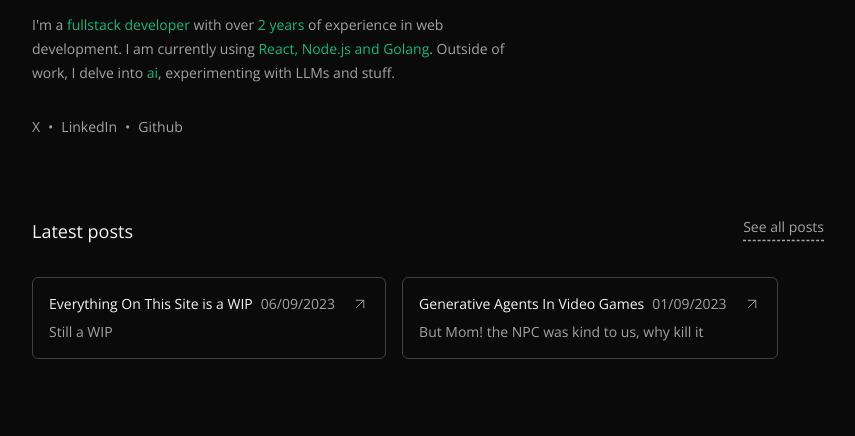
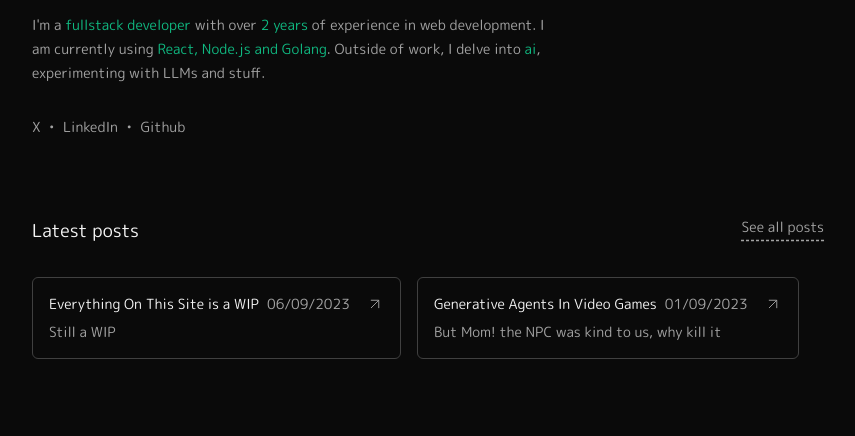
Before and after one commit to x0bd/xoboid, an Astro site: page / in a window 1280 px wide. Shown: the part 219-655 px from the top of the page, without its empty margins (212-1067 px from the left). Built offline with nearby package versions, Linux system fonts and the light colour scheme; Astro itself is replaced by a stand-in of ours.

Commit message:
v1.0 complete, the voyage begins

```diff
--- a/package.json
+++ b/package.json
@@ -13,6 +13,7 @@
   "dependencies": {
     "@astrojs/sitemap": "^1.3.1",
     "@astrojs/tailwind": "^3.1.3",
+    "@fontsource/m-plus-rounded-1c": "^5.0.7",
     "@fontsource/open-sans": "^5.0.1",
     "astro": "^2.5.5",
     "astro-seo": "0.7.2",
--- a/src/layouts/Layout.astro
+++ b/src/layouts/Layout.astro
@@ -6,6 +6,7 @@ import SEOTags from "@/components/seo/SEOTags.astro";
 import type { HeadTags } from "@/utils/types/HeadTags";
 
 import "@fontsource/open-sans";
+import '@fontsource/m-plus-rounded-1c'
 import "@/styles/tailwind.css";
 import "@/styles/post.css";
 
@@ -28,7 +29,7 @@ const headTags = Astro.props;
     <slot />
     <style is:global>
       html {
-        font-family: "Open Sans";
+        font-family: "M PLUS Rounded 1c";
       }
     </style>
   </body>
--- a/tailwind.config.cjs
+++ b/tailwind.config.cjs
@@ -6,7 +6,7 @@ module.exports = {
   theme: {
     extend: {
       fontFamily: {
-        sans: ["Open Sans", ...defaultTheme.fontFamily.sans],
+        sans: ["M PLUS Rounded 1c", ...defaultTheme.fontFamily.sans],
       },
     },
   },
```
Also changed, not shown: 1 other file.
